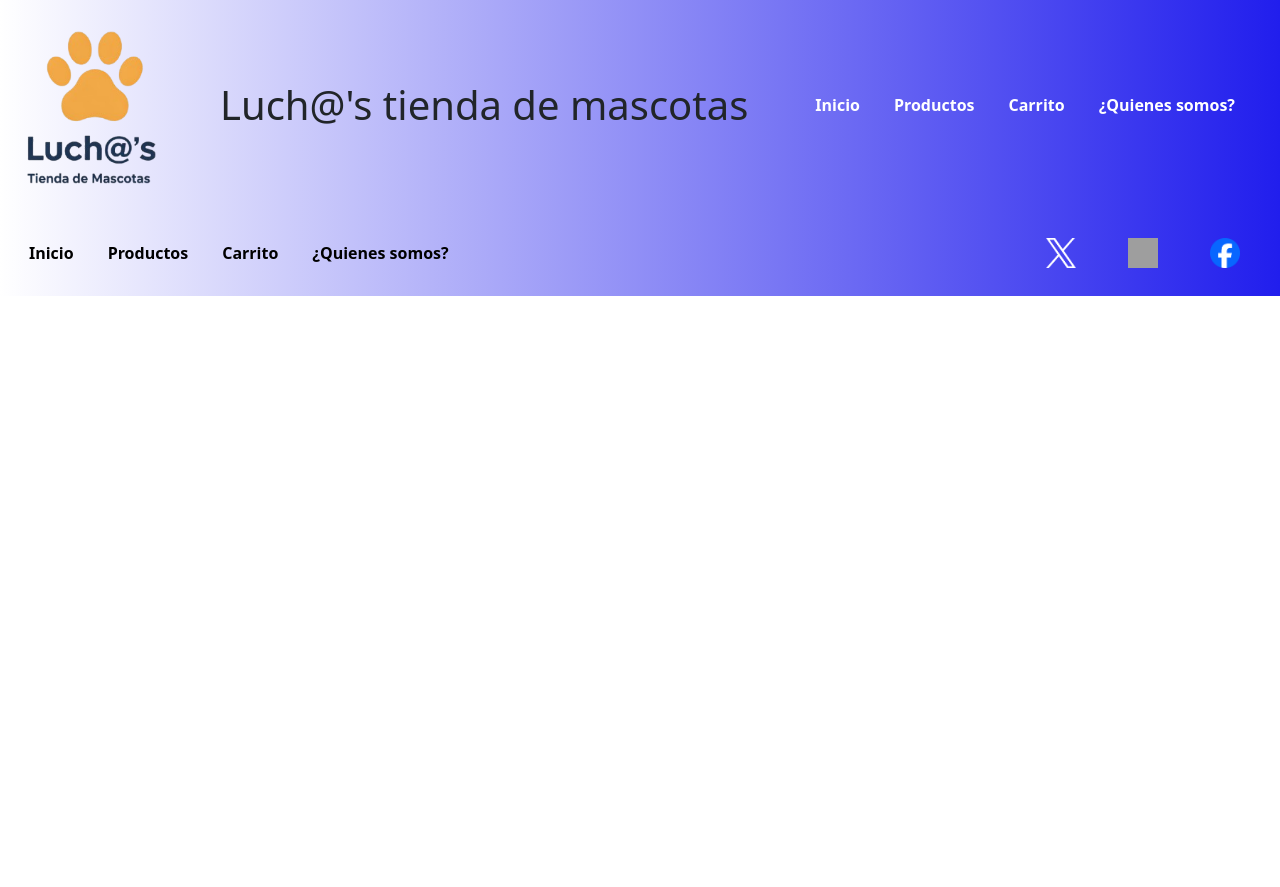
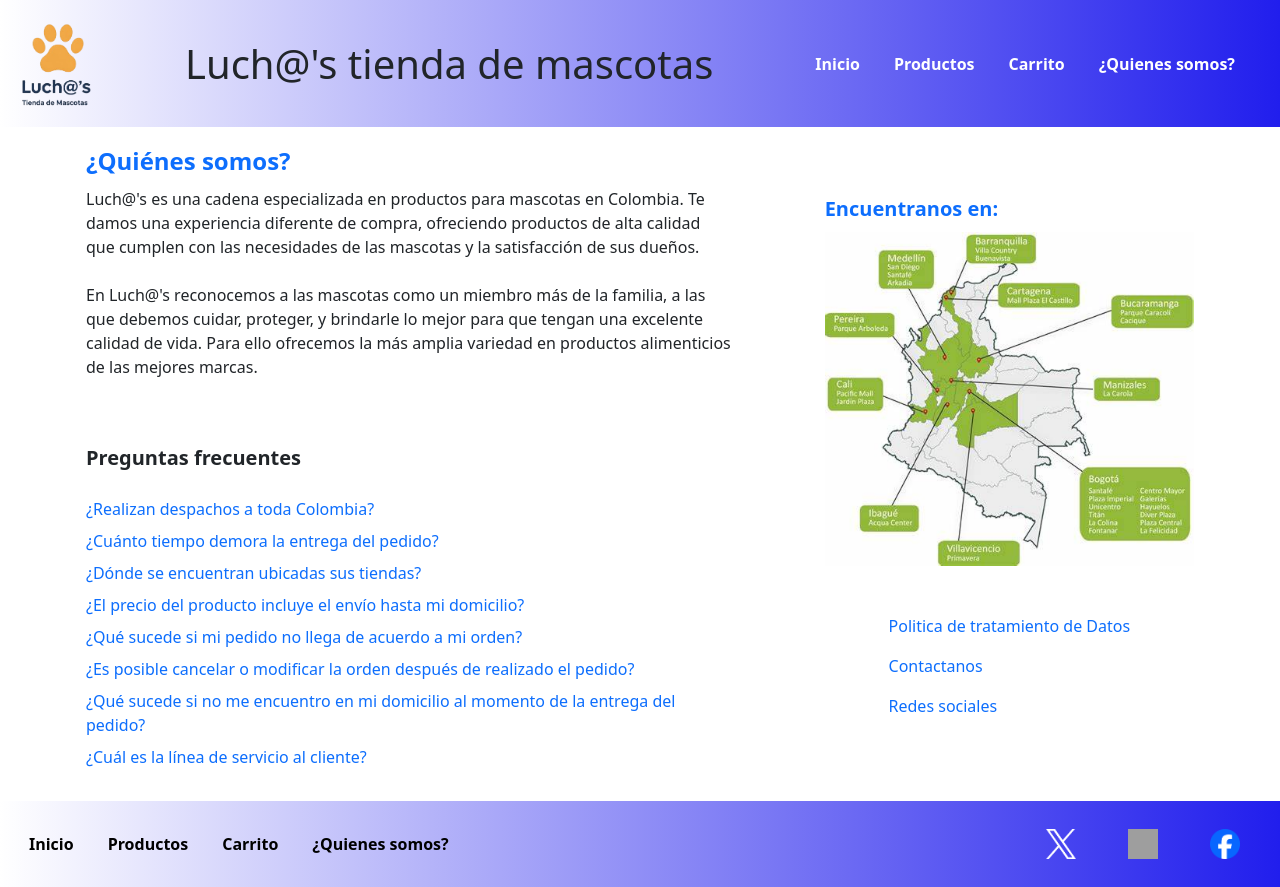
Before and after one commit to Leipat1007/Lucho-s-e_commerce, a plain HTML site: page contact.html in a window 1280 px wide. Before the commit the page ends 800 px from the top, so only its background shows below. Drawn offline with nearby package versions, Linux system fonts and the light colour scheme; grey boxes are pictures that could not be loaded.

Commit message:
Imprementación del favicon

```diff
--- a/contact.html
+++ b/contact.html
@@ -5,12 +5,13 @@
     <meta name="viewport" content="width=device-width, initial-scale=1.0">
     <title>Lucho's e_commerce | Contacto</title>
     <link rel="stylesheet" href="assets/Styles/StyleHome.css">
+    <link rel="icon" type="image/x-icon" href="assets/Images/favicon.ico">
     <link href="https://cdn.jsdelivr.net/npm/bootstrap@5.3.5/dist/css/bootstrap.min.css" rel="stylesheet" integrity="sha384-SgOJa3DmI69IUzQ2PVdRZhwQ+dy64/BUtbMJw1MZ8t5HZApcHrRKUc4W0kG879m7" crossorigin="anonymous">
     <script src="https://cdn.jsdelivr.net/npm/bootstrap@5.3.5/dist/js/bootstrap.bundle.min.js" integrity="sha384-k6d4wzSIapyDyv1kpU366/PK5hCdSbCRGRCMv+eplOQJWyd1fbcAu9OCUj5zNLiq" crossorigin="anonymous" type="module"></script>
 </head>
 <body>
     <header class="d-flex justify-content-between align-items-center p-3 gradient">
-        <img src="assets/Images/Logo.png" alt="Logo tienda de mascotas" class="img-fluid" width="150" height="150">
+        <img src="assets/Images/Logo.png" alt="Logo tienda de mascotas" class="img-fluid" width="80px" height="80px">
         <span style="font-size: 2.5rem;">Luch@'s tienda de mascotas</span>
         <nav class="navbar navbar-expand-lg bg-transparent">
             <ul class="navbar-nav me-2 mb-2 mb-lg-0">
@@ -21,6 +22,40 @@
             </ul>
         </nav>
     </header>
+    <main class="container d-flex justify-content-between align-items-center p-3">
+        <div class="col-7 d-flex flex-column align-items-start">
+            <section>
+                <span class="text-primary fs-4 fw-bold">¿Quiénes somos?</span>
+                <p class="text-justify mt-2">
+                    Luch@'s es una cadena especializada en productos para mascotas en Colombia. Te damos una experiencia diferente de compra, ofreciendo productos de alta calidad que cumplen con las necesidades de las mascotas y la satisfacción de sus dueños. <br><br>
+                    En Luch@'s reconocemos a las mascotas como un miembro más de la familia, a las que debemos cuidar, proteger, y brindarle lo mejor para que tengan una excelente calidad de vida. Para ello ofrecemos la más amplia variedad en productos alimenticios de las mejores marcas.</p>
+            </section>
+            <section class="mt-5">
+                <span class="fw-bold fs-5 ">Preguntas frecuentes</span>
+                <ul class="list-unstyled mt-4">
+                    <li class="mb-2 tex"><a href="#" class="text-decoration-none">¿Realizan despachos a toda Colombia?</a></li>
+                    <li class="mb-2"><a href="#" class="text-decoration-none">¿Cuánto tiempo demora la entrega del pedido?</a></li>
+                    <li class="mb-2"><a href="#" class="text-decoration-none">¿Dónde se encuentran ubicadas sus tiendas?</a></li>
+                    <li class="mb-2"><a href="#" class="text-decoration-none">¿El precio del producto incluye el envío hasta mi domicilio?</a></li>
+                    <li class="mb-2"><a href="#" class="text-decoration-none">¿Qué sucede si mi pedido no llega de acuerdo a mi orden?</a></li>
+                    <li class="mb-2"><a href="#" class="text-decoration-none">¿Es posible cancelar o modificar la orden después de realizado el pedido?</a></li>
+                    <li class="mb-2"><a href="#" class="text-decoration-none">¿Qué sucede si no me encuentro en mi domicilio al momento de la entrega del pedido?</a></li>
+                    <li class="mb-2"><a href="#" class="text-decoration-none">¿Cuál es la línea de servicio al cliente?</a></li>
+                </ul>
+            </section>
+        </div>
+        <div class="col-4 d-flex flex-column align-items-center size" height="100vh">
+            <section>
+                <span class="text-primary mb-2 fs-5 fw-bold">Encuentranos en:</span>
+                <img src="assets/Images/Mapa.png" alt="Mapa sucursales" class="img-fluid mt-2" width="100%" height="100vh">
+            </section>
+            <section class="d-flex flex-column align-items-start mt-5 size">
+                <span class="mb-3"><a href="#" class="text-decoration-none">Politica de tratamiento de Datos</a></span>
+                <span class="mb-3"><a href="#" class="text-decoration-none">Contactanos</a></span>
+                <span class="mb-3"><a href="#" class="text-decoration-none">Redes sociales</a></span>
+            </section>
+        </div>
+    </main>
     <footer  class="d-flex justify-content-between align-items-center p-3 gradient">
         <nav class="navbar navbar-expand-lg bg-transparent">
             <ul class="navbar-nav me-2 mb-2 mb-lg-0">
```
Also changed, not shown: cart.html (+6 -3 lines), index.html (+2 -1 lines), products.html (+2 -1 lines).
